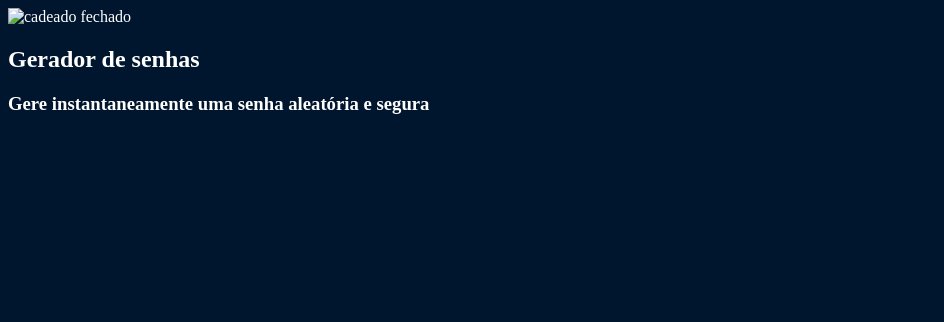
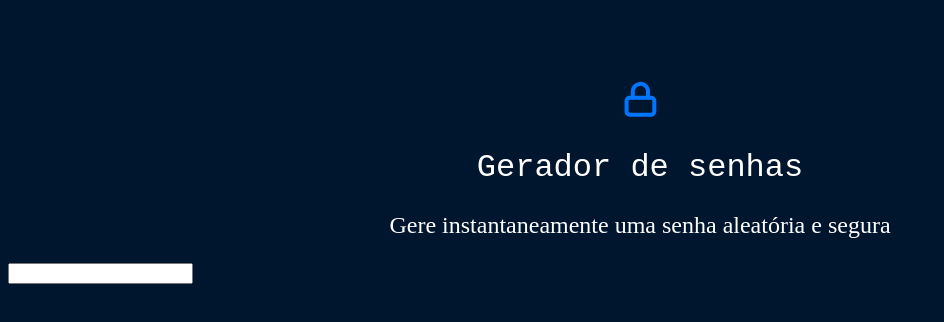
Before and after one commit to ProfPatricia/Criador-de-senha, a plain HTML site: page index.html in a window 1280 px wide. Shown: the whole page, without its empty margins (0-944 px from the left). Drawn offline with Linux system fonts and the light colour scheme.

Commit message:
Add files via upload

```diff
--- a/index.html
+++ b/index.html
@@ -6,9 +6,16 @@
     <link rel="stylesheet" href="style.css">
   </head>
   <body>
-    <img src="" alt="cadeado fechado">
-    <h2 class="titulo-principal">Gerador de senhas</h2>
-    <h3 class="titulo-secundario">Gere instantaneamente uma senha aleatória e segura</h3>
+    <div class="conteudo-titulo">
+      <img src="unlock.svg" alt="cadeado fechado">
+      <h2 class="titulo-principal">Gerador de senhas</h2>
+      <h3 class="titulo-secundario">Gere instantaneamente uma senha aleatória e segura</h3>
+    </div>
+
+    <div class="conteudo-senha">
+      <input type="text" id="campo-senha">
+    </div>
+
 
   </body>
 </html>
--- a/style.css
+++ b/style.css
@@ -9,7 +9,25 @@
   --roboto-mono: 'Roboto Mono', monospace;
 }
 
+*{
+  font-weight: 400;
+}
+
 body{
   color: var(--branco);
   background-color: var(--cor-de-fundo);
 }
+
+.titulo-principal{
+  font-family: var(--roboto-mono);
+  font-size: 32px;
+}
+
+.titulo-secundario{
+  font-size: 24px;
+}
+
+.conteudo-titulo{
+  text-align: center;
+  margin-top: 80px;
+}
```
Also changed, not shown: unlock.svg (added).
